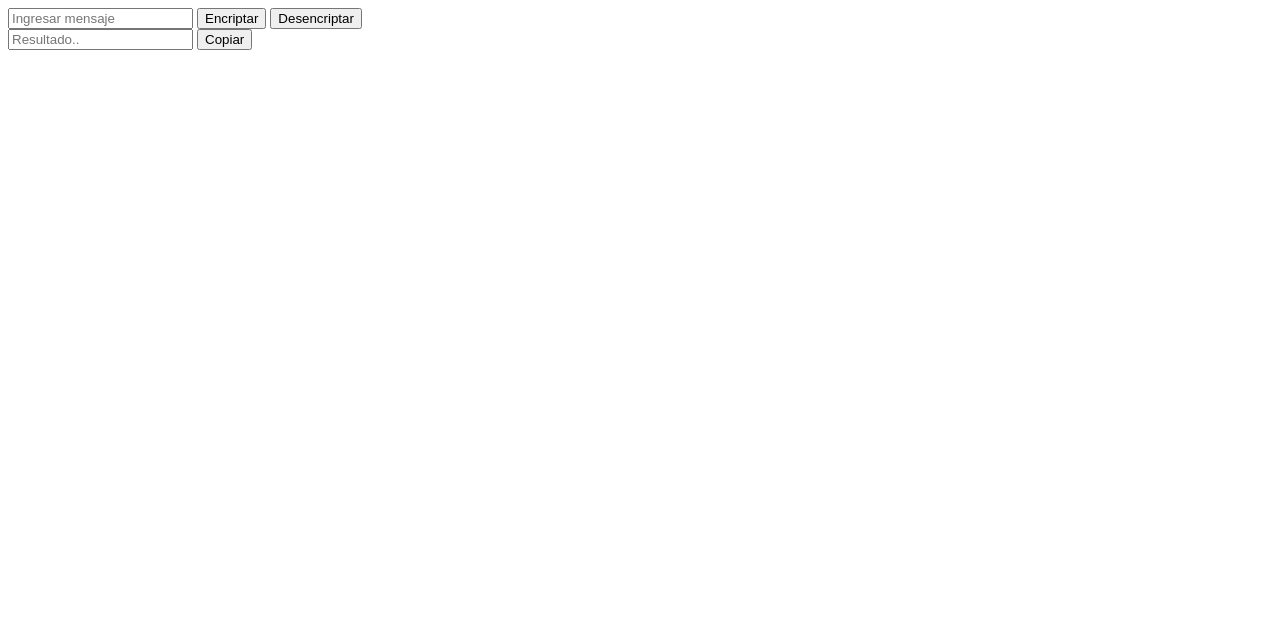
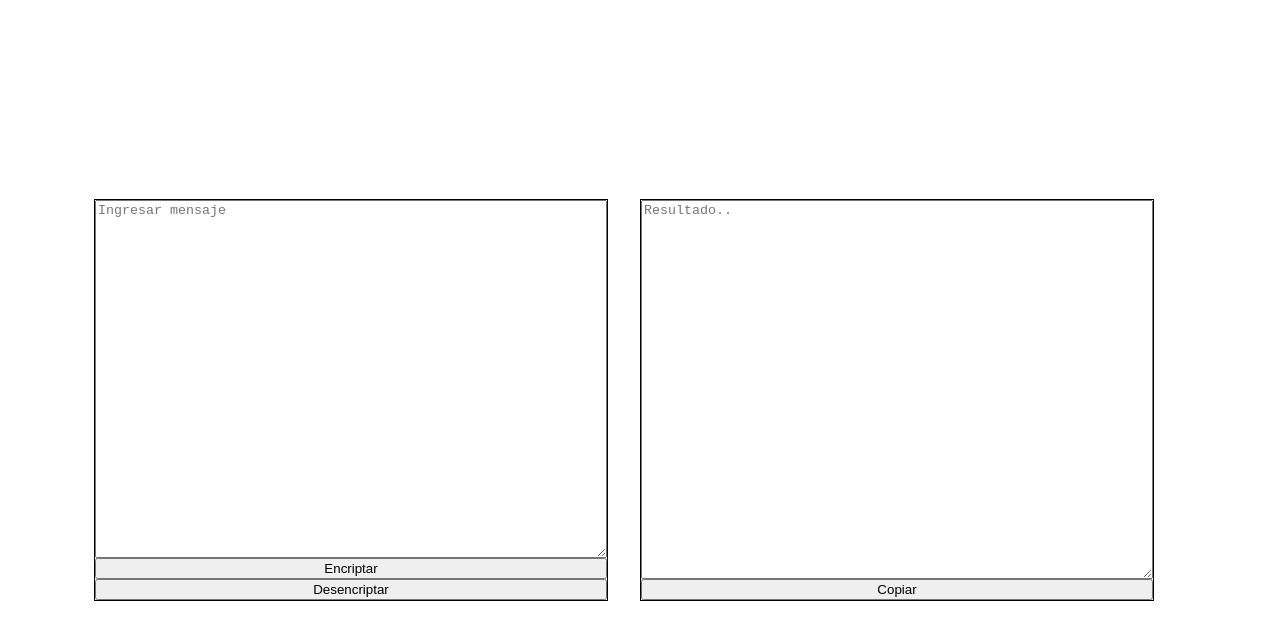
Before and after one commit to ReymondDiaz/Encriptador, a plain HTML site: page index.html in a window 1280 px wide. Drawn offline with Linux system fonts and the light colour scheme.

Commit message:
creando estilo en css

```diff
--- a/css/style.css
+++ b/css/style.css
@@ -0,0 +1,31 @@
+body{
+    margin: 0;
+    padding: 0;
+    font-size: 16px;
+}
+.container{
+    display: flex;
+    align-items: center;
+    justify-content: center;
+    width: 100%;
+    height: 100vh;
+}
+.tarjeta-uno{
+    width: 40%;
+    height: 50vh;
+    display: flex;
+    flex-direction: column;
+    border: 1px solid black;
+}
+.tarjeta-dos{
+    width: 40%;
+    height: 50vh;
+    margin: 2rem;
+    display: flex;
+    flex-direction: column;
+    border: 1px solid black;
+}
+#mensaje, #resultado{
+    height: 100%;
+    cursor: pointer;
+}
--- a/index.html
+++ b/index.html
@@ -4,20 +4,22 @@
     <meta charset="UTF-8">
     <meta http-equiv="X-UA-Compatible" content="IE=edge">
     <meta name="viewport" content="width=device-width, initial-scale=1.0">
+    <link rel="stylesheet" href="./css/style.css">
     <title>Encriptador</title>
 </head>
 <body>
-    <main class="content">
+    <main class="container">
         <section class="tarjeta-uno">
-            <input type="text" id="mensaje" placeholder="Ingresar mensaje" onkeypress="soloLetras(event)">
+            <textarea name="textarea" id="mensaje"  placeholder="Ingresar mensaje"></textarea>
+
             <button id="encriptar">Encriptar</button>
             <button id="desencriptar">Desencriptar</button>
         </section>
         <section class="tarjeta-dos">
-            <input type="text" id="resultado" placeholder="Resultado..">
+            <textarea name="textarea" id="resultado" placeholder="Resultado.."></textarea>
             <button id="copiar">Copiar</button>
         </section>
  </main>
 </body>
-    <script src="index.js"></script>
+    <script src="./js/index.js"></script>
 </html>
--- a/js/index.js
+++ b/js/index.js
@@ -15,7 +15,8 @@ function encriptar (){
     .replaceAll("i","imes")
     .replaceAll("o","ober")
     .replaceAll("a","ai")
-    .replaceAll("u","ufat");
+    .replaceAll("u","ufat")
+
 
     inputResultado.value = mensajeEncriptado;
 }
@@ -27,7 +28,7 @@ function desencriptar (){
     .replaceAll("imes","i")
     .replaceAll("ober","o")
     .replaceAll("ai","a")
-    .replaceAll("ufat","u");
+    .replaceAll("ufat","u")
 
 
     inputResultado.value = mensaje;
```
